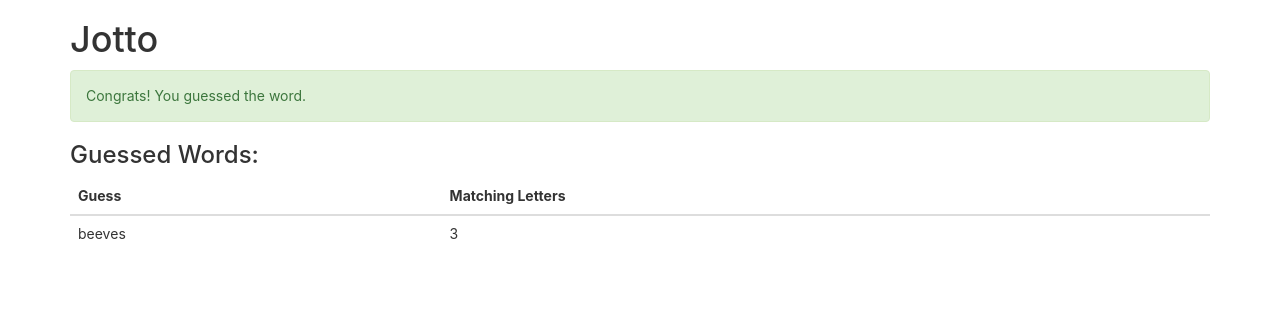
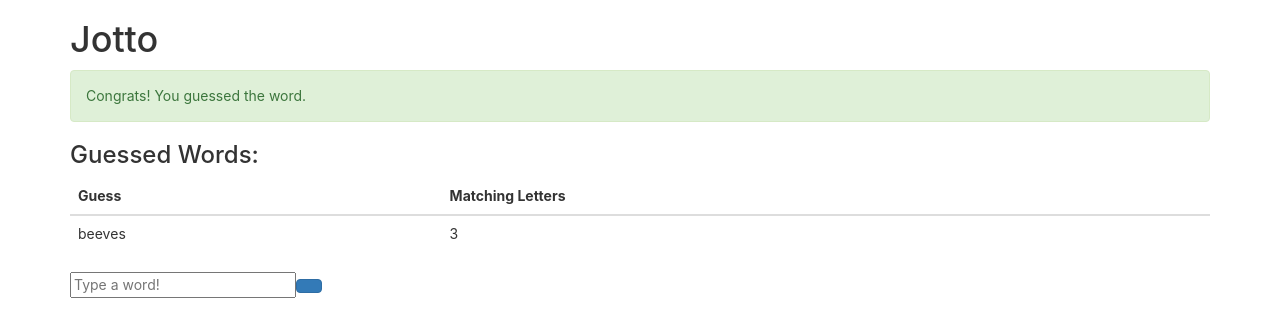
Before and after one commit to chunyukuo88/enzyme-jotto, a React (Create React App) app: page / in a window 1280 px wide. Shown: the top 332 px of the page. Built offline with nearby package versions, Linux system fonts and the light colour scheme.

Commit message:
Test for text field in Input component passes.

```diff
--- a/src/App.js
+++ b/src/App.js
@@ -3,6 +3,7 @@ import './App.css';
 
 import GuessedWords from "./GuessedWords";
 import Congrats from "./Congrats";
+import Input from "./Input";
 
 class App extends Component {
   render(){
@@ -11,6 +12,7 @@ class App extends Component {
         <h1>Jotto</h1>
         <Congrats success={true}/>
         <GuessedWords guessedWords={[{guessedWord: 'beeves', letterMatchCount: 3}]}/>
+        <Input secretWord={'farts'}/>
       </div>
     );
   }
--- a/src/Input.js
+++ b/src/Input.js
@@ -1,9 +1,30 @@
-import React, { useState } from 'react';
+import React  from 'react';
+import PropTypes from 'prop-types';
 
-export default function Input(props){
+export default function Input({secretWord}){
+    const [ currentGuess, setCurrentGuess ] = React.useState('');
+
     return (
         <div data-test="input">
-             <input/>
+            <form className="form-inline">
+                <input
+                    data-test="input-box"
+                    className="mb-2 mx-sm-3"
+                    type="text"
+                    placeholder="Type a word!"
+                    value={currentGuess}
+                    onChange={(event) => setCurrentGuess(event.target.value)}
+                />
+                <button
+                    data-test="submit-button"
+                    className="btn btn-primary mb-2"
+                    Submit
+                ></button>
+            </form>
         </div>
     );
 };
+
+Input.propTypes = {
+    secretWord: PropTypes.string.isRequired,
+}
--- a/src/helpers/index.js
+++ b/src/helpers/index.js
@@ -2,4 +2,4 @@ export function getLetterMatchCount(guessedWord, secretWord){
     const guessedLetterSet = new Set(guessedWord.split(''));
     const secretLetterSet = new Set(secretWord.split(''));
     return [...secretLetterSet].filter(letter => guessedLetterSet.has(letter)).length;
-};
+}
```
Also changed, not shown: 1 other file (tests, documents, lock files or other folders).
